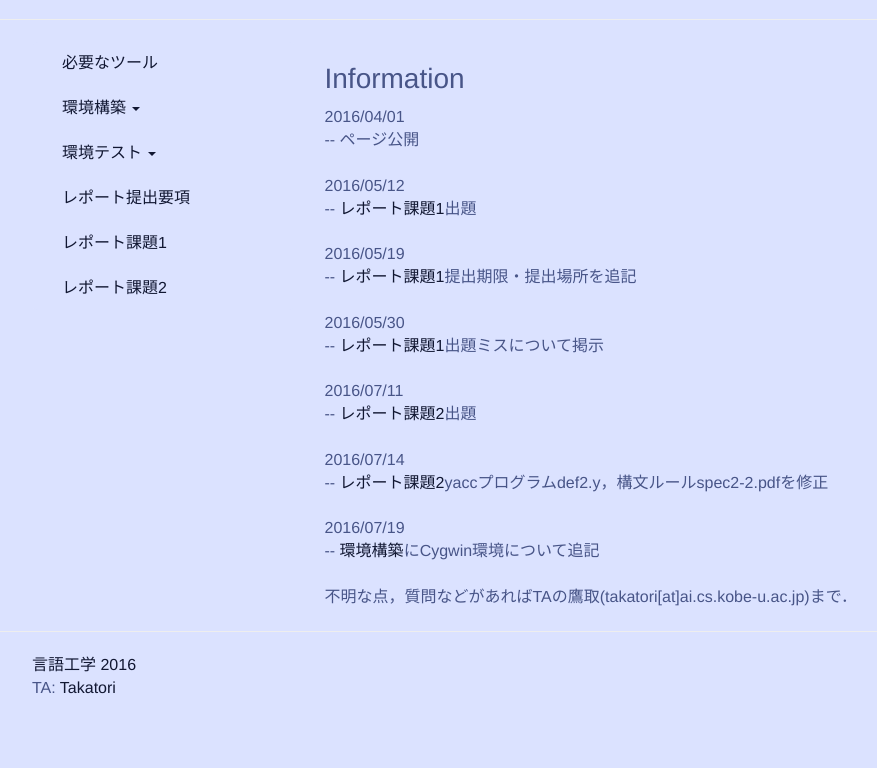
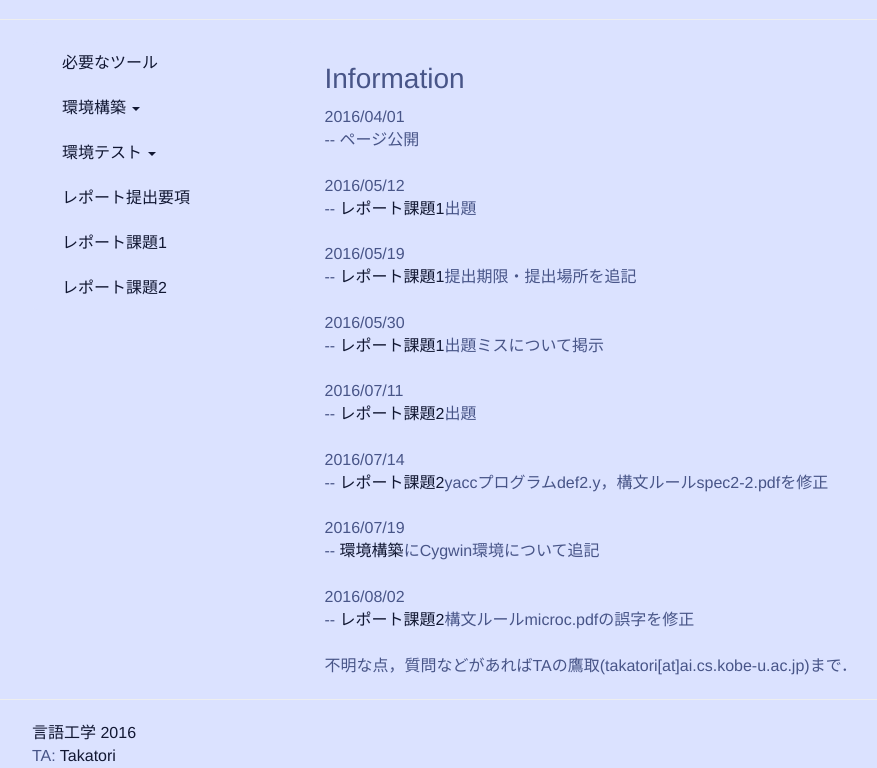
Before and after one commit to yue82/le2016web, a plain HTML site: page index.html in a window 1280 px wide. Shown: the part 172-940 px from the top of the page, without its empty margins (38-915 px from the left). Before the commit the page ends 872 px from the top, so only its background shows below. Drawn offline with nearby package versions, Linux system fonts and the light colour scheme.

Commit message:
add fixtypo info

```diff
--- a/index.html
+++ b/index.html
@@ -97,6 +97,10 @@
 	    2016/07/19<br>
 	      -- <a href="./env.html#config_win">環境構築</a>にCygwin環境について追記<br>
 	    <br>
+	    2016/08/02<br>
+	      -- <a href="./report2.html">レポート課題2</a>構文ルールmicroc.pdfの誤字を修正<br>
+	    <br>
+
 	    不明な点，質問などがあればTAの鷹取(takatori[at]ai.cs.kobe-u.ac.jp)まで．
 	  </div>
 	</div>
```
Also changed, not shown: report2.html (+2 -0 lines).
